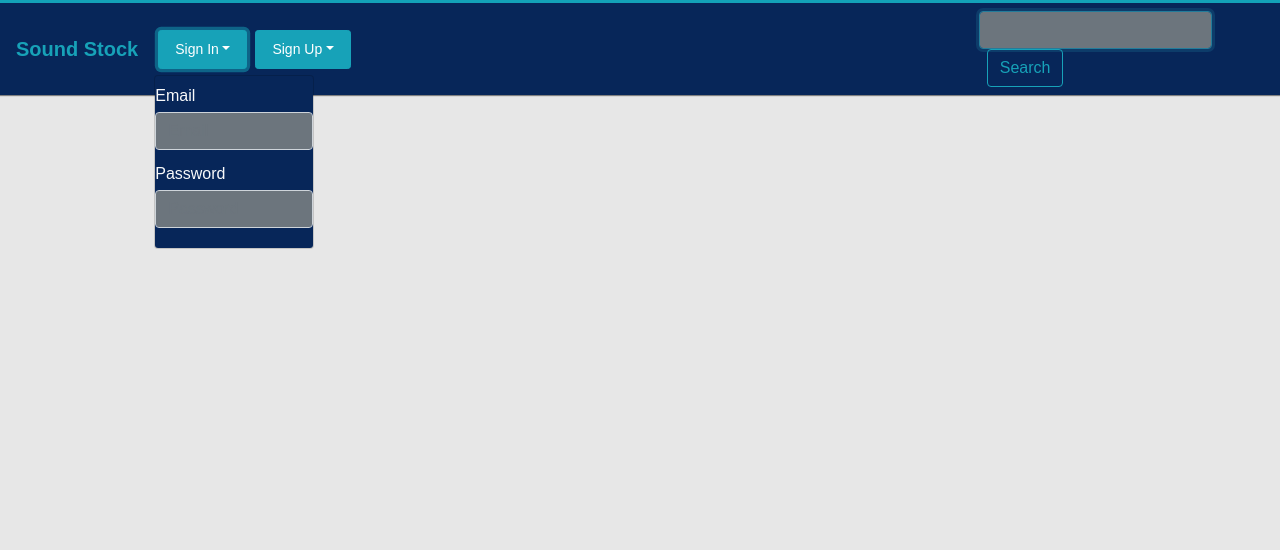
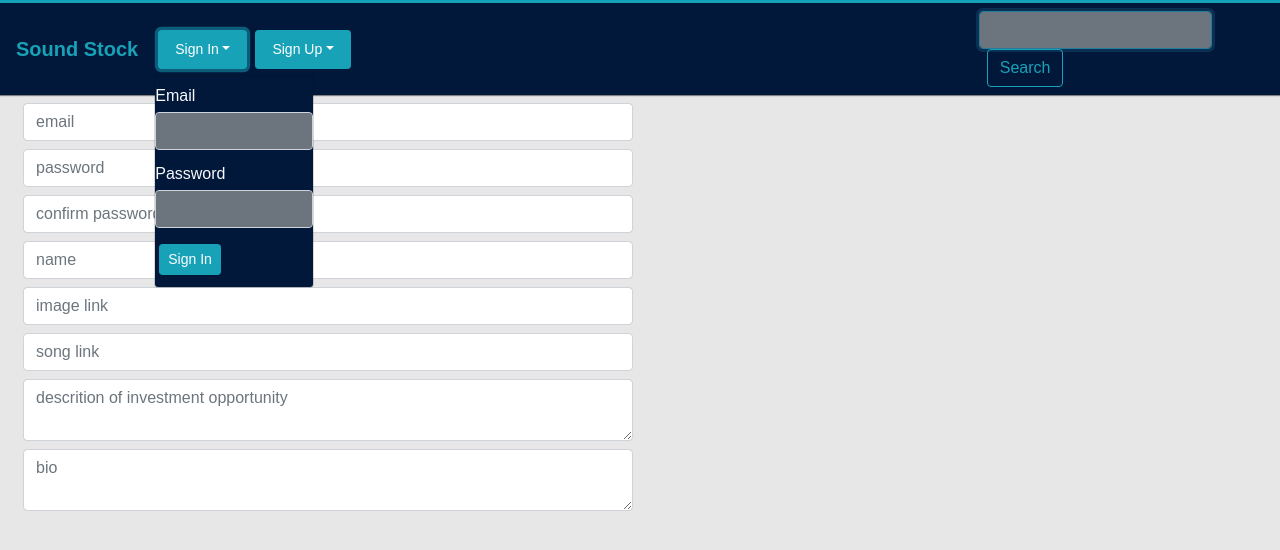
Before and after one commit to edwardshell/SoundStock, a React (Create React App) app in the folder client/: page /artistSignUp in a window 1280 px wide. Both pictures are taken after a click on the button "Sign In". Shown: the top 550 px of the page. Built offline with nearby package versions, Linux system fonts and the light colour scheme.

Commit message:
react routes and artist sign in page

```diff
--- a/client/src/App.js
+++ b/client/src/App.js
@@ -1,12 +1,24 @@
 import React, { Component } from "react";
+import { BrowserRouter as Router, Route, Switch } from "react-router-dom";
 import logo from "./logo.svg";
 import "./App.css";
 import HomeContainer from "./components/HomeContainer"
+import {ArtistSignUp} from "./components/Pages/ArtistSignUp"
+import {InvestorSignUp} from "./components/Pages/InvestorSignUp"
+
 
 class App extends Component {
   render() {
     return (
-      <HomeContainer />
+      <Router>
+      <div>
+        <Switch>
+          <Route exact path="/" component={HomeContainer} />
+          <Route exact path="/artistSignUp" component={ArtistSignUp} />
+          <Route exact path="/investorSignUp" component={InvestorSignUp} />
+        </Switch>
+      </div>
+    </Router>
     );
   }
 }
--- a/client/src/components/HomeContainer.js
+++ b/client/src/components/HomeContainer.js
@@ -1,14 +1,12 @@
 import React from "react"
 import { Container, Row, Col } from "./Grid"
-import {Nav, Search, SignIn} from "./Nav"
+import {Nav, Search, SignIn} from "./Navbar"
 
 const HomeContainer = () =>
 <div>
     <Nav />
-
         <Container>
         </Container>
-
 
 </div>
 
--- a/client/src/components/Nav/SignIn.js
+++ /dev/null
@@ -1,32 +0,0 @@
-import React, { Component } from "react"
-
-const styles = {
-    dropdown: {
-        backgroundColor: "#072659"
-    },
-}
-
-
-export class SignIn extends Component {
-
-    state ={
-        email:"",
-        Password:""
-    }
-
-    render() {
-        return (
-            <div className="nav-item dropdown">
-                <button className="btn btn-sm btn-outline-info nav-link dropdown-toggle m-1" data-toggle="dropdown" href="#" role="button" aria-haspopup="true" aria-expanded="false">Sign In</button>
-                <div className="dropdown-menu" style={styles.dropdown}>
-                    <label className="text-light">Email
-                <input className="form-control my-2 my-sm-1 bg-secondary text-light" placeholder="Email" />
-                    </label>
-                    <label className="text-light">Password
-                <input className="form-control my-2 my-sm-1 bg-secondary text-light" placeholder="Password" />
-                    </label>
-                </div>
-            </div>
-        )
-    }
-}
--- a/client/src/components/Nav/SignUp.js
+++ /dev/null
@@ -1,16 +0,0 @@
-import React from "react"
-
-const styles = {
-    dropdown: {
-        backgroundColor: "#072659"
-    }
-}
-
-export const SignUp = () =>
-        <div className="nav-item dropdown">
-            <button className="btn btn-info btn-sm nav-link dropdown-toggle m-1" data-toggle="dropdown" href="#" role="button" aria-haspopup="true" aria-expanded="false">Sign Up</button>
-            <div className="dropdown-menu" style={styles.dropdown}>
-                <button className="btn btn-info btn-block ">Artist Sign Up</button>
-                <button className="btn btn-info btn-block ">Investor Sign Up</button>
-            </div>
-        </div>
--- a/client/src/components/Nav/Nav.js
+++ b/client/src/components/Navbar/Nav.js
@@ -1,9 +1,9 @@
 import React from "react";
-import {SignIn, Search, SignUp} from "../Nav"
+import { SignIn, Search, SignUp } from "./"
 
 const styles = {
   nav: {
-    backgroundColor: "#072659",
+    backgroundColor: "#02183a",
     boxShadow: "0px 1px 1px grey",
     borderTop: "3px solid #13a2b8",
     color: "#237c9a"
@@ -17,11 +17,13 @@ const styles = {
 
 export const Nav = () => (
   <nav className="navbar navbar-expand-lg navbar-dark" style={styles.nav} >
-    <a className="navbar-brand text-info"  href="/">
+    <a className="navbar-brand text-info" href="/">
       <strong> Sound Stock</strong>
     </a>
-    <SignIn/>
-    <SignUp/>
-    <Search/>
+    <SignIn />
+    <SignUp />
+    <Search />
   </nav>
 );
+
+export default Nav;
--- /dev/null
+++ b/client/src/components/Navbar/SignIn.js
@@ -0,0 +1,60 @@
+import React, { Component } from "react"
+
+const styles = {
+    dropdown: {
+        backgroundColor: "#02183a"
+    },
+}
+
+
+export class SignIn extends Component {
+
+    state = {
+        email: "",
+        password: ""
+    }
+
+    // handle any changes to the input fields
+    handleInputChange = event => {
+        // Pull the name and value properties off of the event.target (the element which triggered the event)
+        const { name, value } = event.target;
+        this.setState({
+            [name]: value
+        });
+    };
+
+    handleFormSubmit = event => {
+        event.preventDefault();
+        console.log(`Email: ${this.state.email}\nPassword: ${this.state.password}`);
+        this.setState({ email: "", password: "" });
+      };
+
+    render() {
+        return (
+            <div className="nav-item dropdown">
+                <button className="btn btn-sm btn-outline-info nav-link dropdown-toggle m-1" data-toggle="dropdown" href="#" role="button" aria-haspopup="true" aria-expanded="false">Sign In</button>
+                <div className="dropdown-menu" style={styles.dropdown}>
+                    <label className="text-light">Email
+                         <input
+                            className="form-control my-2 my-sm-1 bg-secondary text-light"
+                            placeholder="Email"
+                            name="email"
+                            value={this.state.email}
+                            onChange={this.handleInputChange}
+                        />
+                    </label>
+                    <label className="text-light">Password
+                          <input
+                            className="form-control my-2 my-sm-1 bg-secondary text-light"
+                            placeholder="Password"
+                            name="password"
+                            value={this.state.password}
+                            onChange={this.handleInputChange}
+                        />
+                    </label>
+                    <button className="btn btn-sm btn-info m-1" onClick={this.handleFormSubmit}>Sign In</button>
+                </div>
+            </div>
+        )
+    }
+}
--- /dev/null
+++ b/client/src/components/Navbar/SignUp.js
@@ -0,0 +1,22 @@
+import React from "react"
+import { BrowserRouter as Router, Route, Switch, Link } from "react-router-dom";
+
+
+const styles = {
+    dropdown: {
+        backgroundColor: "#02183a"
+    }
+}
+
+export const SignUp = () =>
+    <div className="nav-item dropdown">
+        <button className="btn btn-info btn-sm nav-link dropdown-toggle m-1" data-toggle="dropdown" href="#" role="button" aria-haspopup="true" aria-expanded="false">Sign Up</button>
+        <div className="dropdown-menu" style={styles.dropdown}>
+            <Link to="/artistSignUp">
+                <button className="btn btn-info btn-block ">Artist Sign Up</button>
+            </Link>
+            <Link to="/investorSignUp">
+            <button className="btn btn-info btn-block ">Investor Sign Up</button>
+            </Link>
+        </div>
+    </div>
--- a/client/src/components/Pages/ArtistSignUp.js
+++ b/client/src/components/Pages/ArtistSignUp.js
@@ -0,0 +1,57 @@
+import React, { Component } from "react"
+import { Container, Row, Col } from "../Grid"
+import Nav from "../Navbar/Nav"
+
+export class ArtistSignUp extends Component {
+
+    state = {
+        email: "",
+        password: "",
+        name: "",
+        imageLink: "",
+        songLink: "",
+        bio: "",
+        goal: ""
+    }
+    componentDidMount() {
+
+    }
+
+    handleInputChange = event => {
+        const { name, value } = event.target;
+        this.setState({
+            [name]: value
+        });
+    };
+
+    handleFormSubmit = event => {
+        event.preventDefault();
+        this.setState({ email: "", password: "", name: "", imageLink: "", songLink: "", bio: "", goal: "" });
+    };
+
+    render() {
+        return (
+            <div>
+                <Nav />
+                <Container fluid>
+                    <Row>
+                        <Col size="6">
+                            <form>
+                                <input className="form-control m-2" type="text" placeholder="email" />
+                                <input className="form-control m-2" type="text" placeholder="password" />
+                                <input className="form-control m-2" type="text" placeholder="confirm password" />
+                                <input className="form-control m-2" type="text" placeholder="name" />
+                                <input className="form-control m-2" type="text" placeholder="image link" />
+                                <input className="form-control m-2" type="text" placeholder="song link" />
+                                <textarea className="form-control m-2" type="text" placeholder="descrition of investment opportunity" />
+                                <textarea className="form-control m-2" type="text" placeholder="bio" />
+                            </form>
+                        </Col>
+                    </Row>
+                </Container>
+            </div>
+        )
+    }
+}
+
+export default ArtistSignUp
--- /dev/null
+++ b/client/src/components/Pages/index.js
@@ -0,0 +1,2 @@
+export * from "./ArtistSignUp";
+export * from "./InvestorSignUp";
--- a/package.json
+++ b/package.json
@@ -21,6 +21,7 @@
   "dependencies": {
     "body-parser": "^1.18.2",
     "express": "^4.15.4",
-    "if-env": "^1.0.4"
+    "if-env": "^1.0.4",
+    "react-router-dom": "^4.3.1"
   }
 }
```
Also changed, not shown: client/src/components/Navbar/Search.js (renamed from client/src/components/Nav/Search.js), client/src/components/Navbar/index.js (renamed from client/src/components/Nav/index.js), 1 other file (tests, documents, lock files or other folders).
